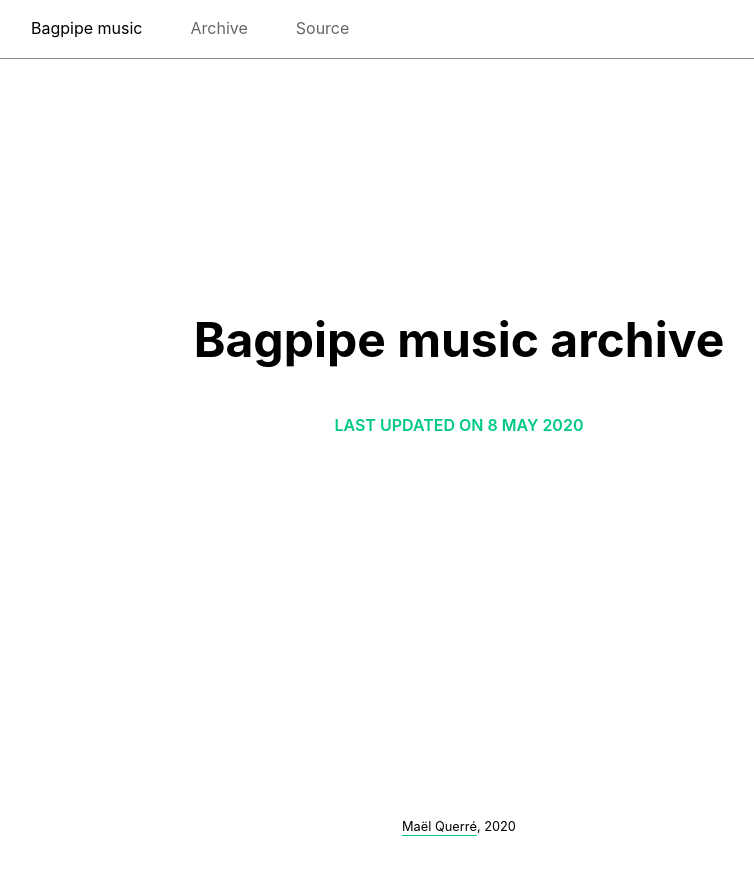
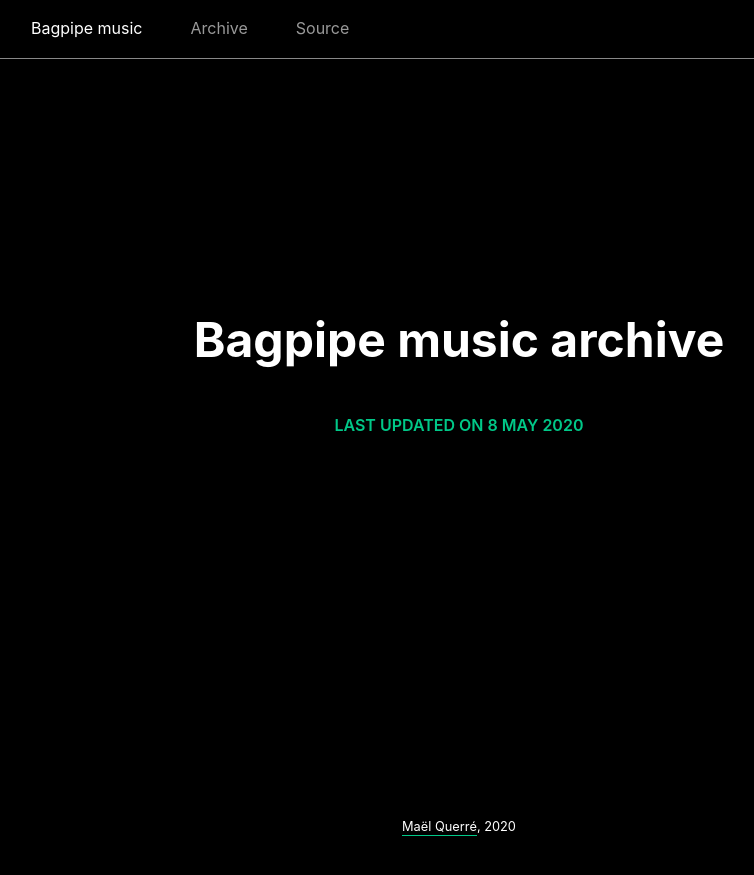
Before and after one commit to Glascode/BagpipeMusic, a Jekyll site: the page built from docs/index.html, in a window 1280 px wide. Shown: the top 875 px of the page, without its empty margins (181-935 px from the left). Built offline with Jekyll 4.4.1, drawn with Linux system fonts in a browser that asks for light colours; some web fonts are replaced.

Commit message:
Update colors

```diff
--- a/docs/css/main.css
+++ b/docs/css/main.css
@@ -12,9 +12,9 @@
 }
 
 :root {
-    --background-color-1: #fff;
-    --background-color-2: #fff;
-    --color-1: #000;
+    --background-color-1: #000;
+    --background-color-2: #333;
+    --color-1: #fff;
     --accent-color: #00c888;
 }
 
```
